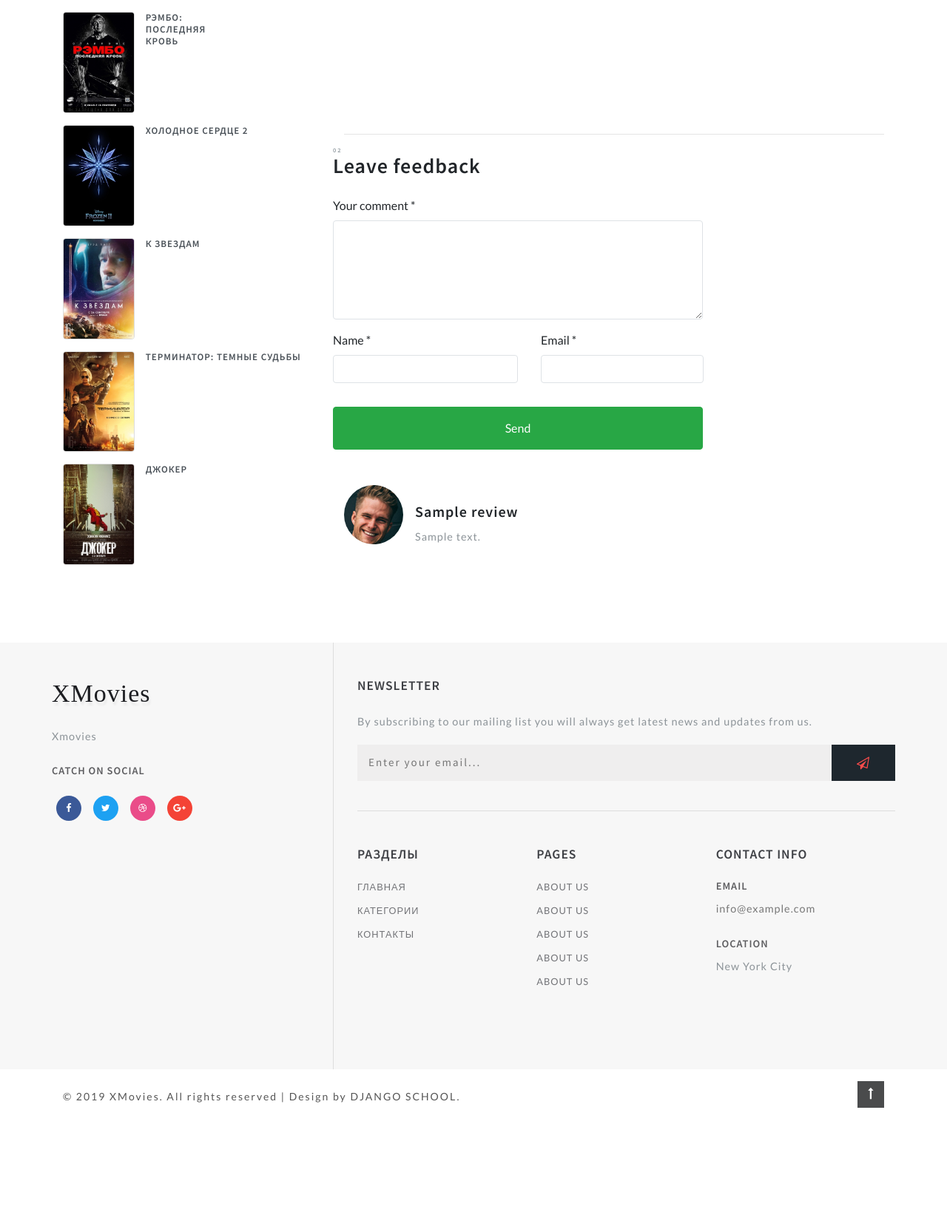
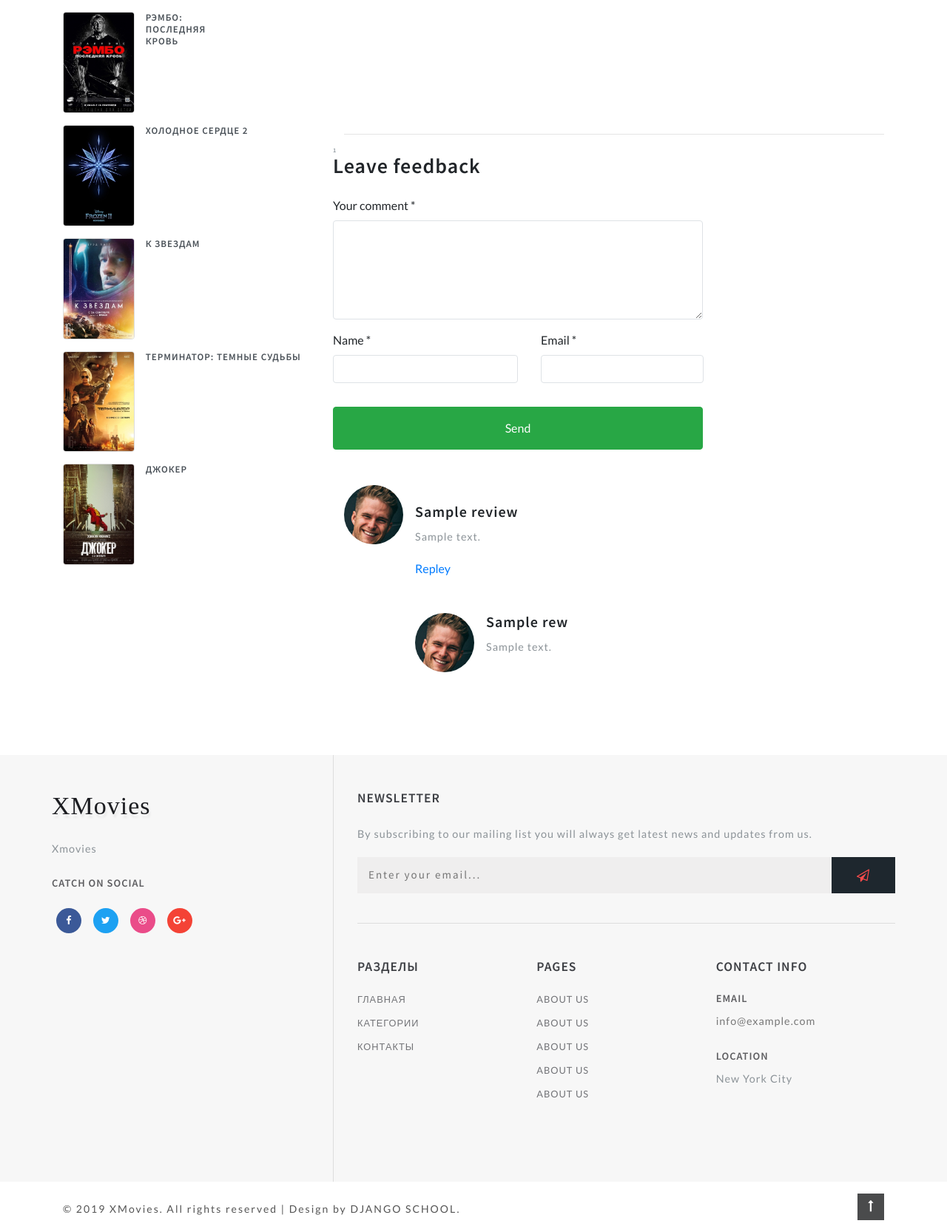
Before and after one commit to xor0x/xmovies, a Django app: template templates/movies/movie_detail.html in a window 1280 px wide. Shown: the part 1562-3228 px from the top of the page at 74% size. Before the commit the page ends 3060 px from the top, so only its background shows below. Run offline with Django 3.2, Linux system fonts and the light colour scheme; the template is opened without the code that fills it: most values are stand-ins (such as "Sample title", 1, 10 or a date in 2020); grey boxes marked "Sample" are stand-in pictures; some libraries are stand-ins or nearby versions; grey boxes are pictures that could not be loaded.

Commit message:
Add Review

```diff
--- a/movies/models.py
+++ b/movies/models.py
@@ -67,6 +67,9 @@ class Movie(models.Model):
     def get_absolute_url(self):
         return reverse("movie_detail", kwargs={"slug": self.url})
 
+    def get_review(self):
+        return self.reviews_set.filter(parent__isnull=True)
+
     class Meta:
         verbose_name = "Movie"
         verbose_name_plural = "Movies"
--- a/movies/views.py
+++ b/movies/views.py
@@ -22,6 +22,8 @@ class AddReview(View):
         movie = Movie.objects.get(id=pk)
         if form.is_valid():
             form = form.save(commit=False)
+            if request.POST.get("parent", None):
+                form.parent_id = int(request.POST.get("parent"))
             form.movie_id = pk
             form.save()
         return redirect(movie.get_absolute_url())
--- a/templates/movies/movie_detail.html
+++ b/templates/movies/movie_detail.html
@@ -1,4 +1,5 @@
 {% extends 'movies/base.html' %}
+{% load static %}
 {% block title %} {{ movie.title }} {% endblock title %}
 {% block container %}
     <div class="container py-md-3">
@@ -138,11 +139,12 @@
                 <div class="contact-single">
                     <h3 class="editContent" style="outline: none; cursor: inherit;">
                                     <span class="sub-tittle editContent"
-                                          style="outline: none; cursor: inherit;">02</span>
+                                          style="outline: none; cursor: inherit;">{{ movie.reviews_set.count }}</span>
                         Leave feedback
                     </h3>
-                    <form action="{% url 'add_review' movie.id %}" method="post" class="mt-4">
+                    <form action="{% url 'add_review' movie.id %}" method="post" class="mt-4" id="formReview">
                         {% csrf_token %}
+                        <input type="hidden" name="parent" id="contactparent" value="">
                         <div class="form-group editContent">
                             <label for="contactcomment" class="editContent">
                                 Your comment *
@@ -175,9 +177,9 @@
                 <!--  //contact form grid ends here -->
             </div>
         </div>
-        {% for review in movie.reviews_set.all %}
+        {% for review in movie.get_review %}
             <div class="media py-5">
-                <img src="bundles/images/te2.jpg" class="mr-3 img-fluid" alt="image">
+                <img src="{% static  'images/te2.jpg'%}" class="mr-3 img-fluid" alt="image">
                 <div class="media-body mt-4">
                     <h5 class="mt-0 editContent">
                         {{ review.name }}
@@ -185,25 +187,27 @@
                     <p class="mt-2 editContent">
                         {{ review.text }}
                     </p>
-                    {#                    <div class="media mt-5 editContent"#}
-                    {#                         style="outline: none; cursor: inherit;">#}
-                    {#                        <a class="pr-3" href="#">#}
-                    {#                            <img src="bundles/images/te1.jpg" class="img-fluid " alt="image">#}
-                    {#                        </a>#}
-                    {#                        <div class="media-body">#}
-                    {#                            <h5 class="mt-0 editContent"#}
-                    {#                                style="outline: none; cursor: inherit;">Leia Organa</h5>#}
-                    {#                            <p class="mt-2 editContent"#}
-                    {#                               style="outline: none; cursor: inherit;"> Cras sit amet#}
-                    {#                                nibh libero, in gravida nulla. Nulla vel metus#}
-                    {#                                scelerisque ante sollicitudin. Cras purus odio,#}
-                    {#                                vestibulum in vulputate at, tempus viverra turpis. Fusce#}
-                    {#                                condimentum nunc ac nisi vulputate fringilla..</p>#}
-                    {#                        </div>#}
-                    {#                    </div>#}
+                    <a href="#formReview" onclick="addReview('{{ review.name }}', '{{ review.id }}')">Repley</a>
+                    {% for rew in review.reviews_set.all %}
+                        <div class="media mt-5 editContent">
+                            <a class="pr-3" href="#">
+                                <img src="{% static  'images/te2.jpg'%}" class="img-fluid " alt="image">
+                            </a>
+                            <div class="media-body">
+                                <h5 class="mt-0 editContent">{{ rew.name }}</h5>
+                                <p class="mt-2 editContent">{{ rew.text }}</p>
+                            </div>
+                        </div>
+                    {% endfor %}
                 </div>
             </div>
         {% endfor %}
     </div>
     </div>
+    <script>
+        function addReview(name, id) {
+            document.getElementById("contactparent").value = id;
+            document.getElementById("contactcomment").innerText = `${name},`
+        }
+    </script>
 {% endblock movie %}
```
